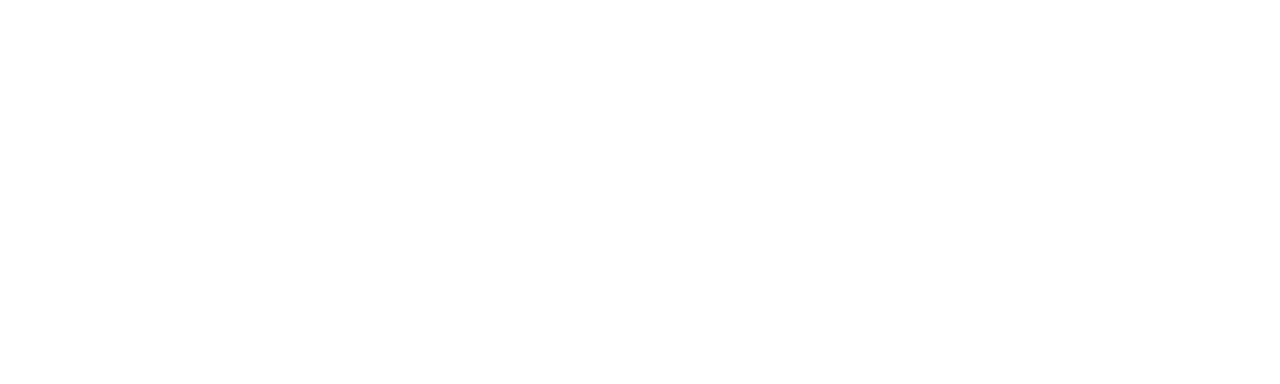
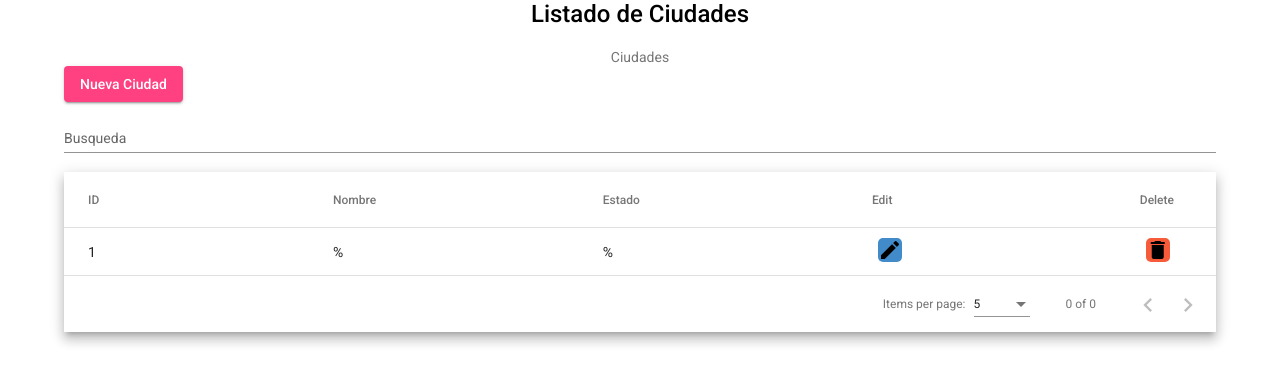
Before and after one commit to tdscomplexivoequipo3/AerolineaVueloVFrontEnd, an Angular app: page /registro/vuelos/cities in a window 1280 px wide. Before the commit this address led to /. Shown: the top 384 px of the page. Built offline with nearby package versions, Linux system fonts and the light colour scheme.

Commit message:
Regsitro ciudades interfaces

```diff
--- a/src/app/componentes/register-cities/register-cities.component.css
+++ b/src/app/componentes/register-cities/register-cities.component.css
@@ -4,11 +4,44 @@
 .center{
   margin: 0 5%;
 }
-.mat-form-field {
+mat-form-field {
   font-size: 14px;
-  width: 100%;
+  width: 90%;
+}
+
+div mat-form-field .filter {
+  font-size: 14px;
+  width: 20%;
+  margin: 0 5%;
 }
 
 td, th {
   width: 25%;
 }
+
+.btnEli{
+  background: #F65B3A;
+  border-radius: 5px;
+}
+
+.btnEli:hover{
+  background: red;
+  cursor: pointer;
+  transition: .5s;
+}
+
+.btnEdi{
+  background: #428bca;
+  border-radius: 5px;
+}
+
+.btnEdi:hover{
+  background: blue;
+  cursor: pointer;
+  transition: .5s;
+}
+
+button{
+  border: transparent;
+  background-color: transparent;
+}
--- a/src/app/componentes/register-cities/register-cities.component.html
+++ b/src/app/componentes/register-cities/register-cities.component.html
@@ -1,14 +1,19 @@
 <body >
 <div style="text-align: center">
   <mat-card-title>Listado de Ciudades</mat-card-title>
-    <mat-card-subtitle>Vuelo</mat-card-subtitle>
+  <br><br>
+  <mat-card-subtitle>Ciudades</mat-card-subtitle>
 
 </div>
-  <mat-button-toggle class="center" (click)="abridialogocities()">Crear</mat-button-toggle>
-<mat-form-field appearance="standard" class="center">
+<button mat-raised-button color="accent" class="center" color="accent" (click)="abridialogocities()">Nueva Ciudad</button>
+<br>
+<div>
+  <mat-form-field appearance="standard" class="center filter">
     <mat-label>Busqueda</mat-label>
     <input matInput (keyup)="applyFilter($event)" placeholder="Ex. Mia" #input>
   </mat-form-field>
+</div>
+
 
 <div class="mat-elevation-z8 center">
   <table mat-table [dataSource]="dataSource" matSort>
@@ -20,21 +25,27 @@
     </ng-container>
 
     <!-- Progress Column -->
-    <ng-container matColumnDef="progress">
-      <th mat-header-cell *matHeaderCellDef mat-sort-header> Progress </th>
+    <ng-container matColumnDef="nombre">
+      <th mat-header-cell *matHeaderCellDef mat-sort-header> Nombre </th>
+      <td mat-cell *matCellDef="let row"> {{row.progress}}% </td>
+    </ng-container>
+
+    <!-- Progress Column -->
+    <ng-container matColumnDef="estado">
+      <th mat-header-cell *matHeaderCellDef mat-sort-header> Estado </th>
       <td mat-cell *matCellDef="let row"> {{row.progress}}% </td>
     </ng-container>
 
     <!-- Name Column -->
-    <ng-container matColumnDef="name">
-      <th mat-header-cell *matHeaderCellDef mat-sort-header> Name </th>
-      <td mat-cell *matCellDef="let row"> {{row.name}} </td>
+    <ng-container matColumnDef="edit">
+      <th mat-header-cell *matHeaderCellDef mat-sort-header> Edit </th>
+      <td mat-cell *matCellDef="let row"><button><mat-icon class="btnEdi">edit</mat-icon></button></td>
     </ng-container>
 
     <!-- Fruit Column -->
-    <ng-container matColumnDef="fruit">
-      <th mat-header-cell *matHeaderCellDef mat-sort-header> Fruit </th>
-      <td mat-cell *matCellDef="let row"> {{row.fruit}} </td>
+    <ng-container matColumnDef="delete">
+      <th mat-header-cell *matHeaderCellDef mat-sort-header> Delete </th>
+      <td mat-cell *matCellDef="let row"><button ><mat-icon class="btnEli">delete</mat-icon></button></td>
     </ng-container>
 
     <tr mat-header-row *matHeaderRowDef="displayedColumns"></tr>
@@ -49,43 +60,27 @@
   <mat-paginator [pageSizeOptions]="[5, 10, 25, 100]" aria-label="Select page of users"></mat-paginator>
 </div>
 
-<mat-card class="my-card">
-  <mat-card-content>
-    <form class="my-form">
+</body>
+<ng-template #dialogcities>
+  <div style="text-align: center">
     <mat-card-title>REGISTRO DE CIUDADES</mat-card-title>
-      <mat-card-subtitle>Vuelos de V5</mat-card-subtitle>
     <br>
-      <mat-form-field class="full-width">
-        <mat-label>Origen</mat-label>
-        <input  matInput  placeholder="Ingrese el lugar de origen"  name="origen"  required>
+    <mat-card-subtitle>Ciudades de V5</mat-card-subtitle>
+    <br><br>
+    <mat-form-field>
+      <mat-label>Ciudad</mat-label>
+      <input  matInput  placeholder="Ingrese el nombre de la ciudad"  name="cnombre"  required>
     </mat-form-field>
 
-      <mat-form-field class="full-width">
-        <mat-label>Destino</mat-label>
-        <input  matInput  placeholder="Ingrese el lugar de destino" name="destino"  required>
-      </mat-form-field>
-
-      <mat-form-field appearance="fill" class="full-width">
+    <mat-form-field appearance="fill">
       <mat-label>Estado</mat-label>
       <mat-select required>
         <mat-option value="option1">Activo</mat-option>
-          <mat-option value="option2">Pendiente</mat-option>
+        <mat-option value="option2">Inactivo</mat-option>
       </mat-select>
     </mat-form-field>
-
-      <mat-card-actions>
+    <br><br><br>
+    <button mat mat-raised-button color="warn" mat-button mat-dialog-close>Cancelar</button>
     <button mat-raised-button color="primary">GUARDAR</button>
-      </mat-card-actions>
-    </form>
-  </mat-card-content>
-
-</mat-card>
-
-
-</body>
-<ng-template #dialogcities>
-<span>Hola soy el dialogo</span>
-
-
-  <button mat-button mat-dialog-close>Cancelar</button>
+  </div>
 </ng-template>
--- a/src/app/componentes/register-cities/register-cities.component.ts
+++ b/src/app/componentes/register-cities/register-cities.component.ts
@@ -13,7 +13,7 @@
 export class RegisterCitiesComponent implements OnInit {
   city:Cities=new Cities();
 
-  displayedColumns: string[] = ['id', 'name', 'progress', 'fruit'];
+  displayedColumns: string[] = ['id', 'nombre', 'estado', 'edit','delete'];
   // @ts-ignore
   dataSource: MatTableDataSource<Cities>;
 
@@ -28,7 +28,12 @@
 
   constructor(public dialog: MatDialog) { }
 
+
   ngOnInit(): void {
+    this.city.id=1;
+    this.city.nombre="Cuenca";
+    this.city.estado=true;
+    this.listcities.push(this.city);
     this.dataSource = new MatTableDataSource(this.listcities);
     this.dataSource.paginator = this.paginator;
     this.dataSource.sort = this.sort;
--- a/src/app/services/plane-service.service.ts
+++ b/src/app/services/CityService.ts
@@ -5,9 +5,9 @@
 @Injectable({
   providedIn: 'root'
 })
-export class PlaneServiceService {
+export class CityService{
 
-  base_url="http://localhost:9898/api/client/";
+  base_url="http://localhost:9898/api/ciudad/";
 
   constructor(private httpClient:HttpClient) {
   }
```
Also changed, not shown: src/app/app.module.ts (+9 -2 lines), src/app/services/PlaneService.ts (added, +34 -0 lines). Lines whose indentation alone changed are shown as unchanged.
